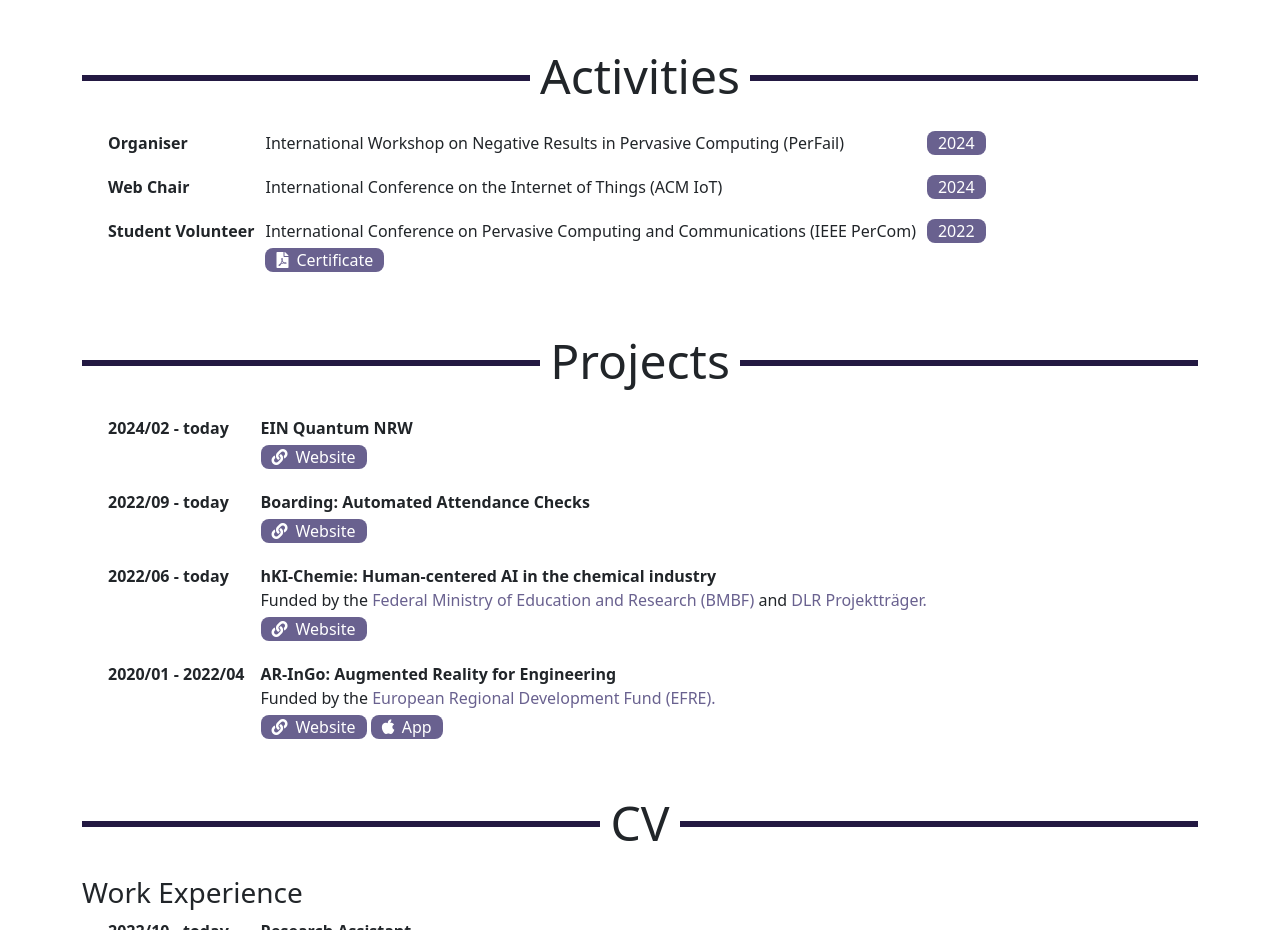
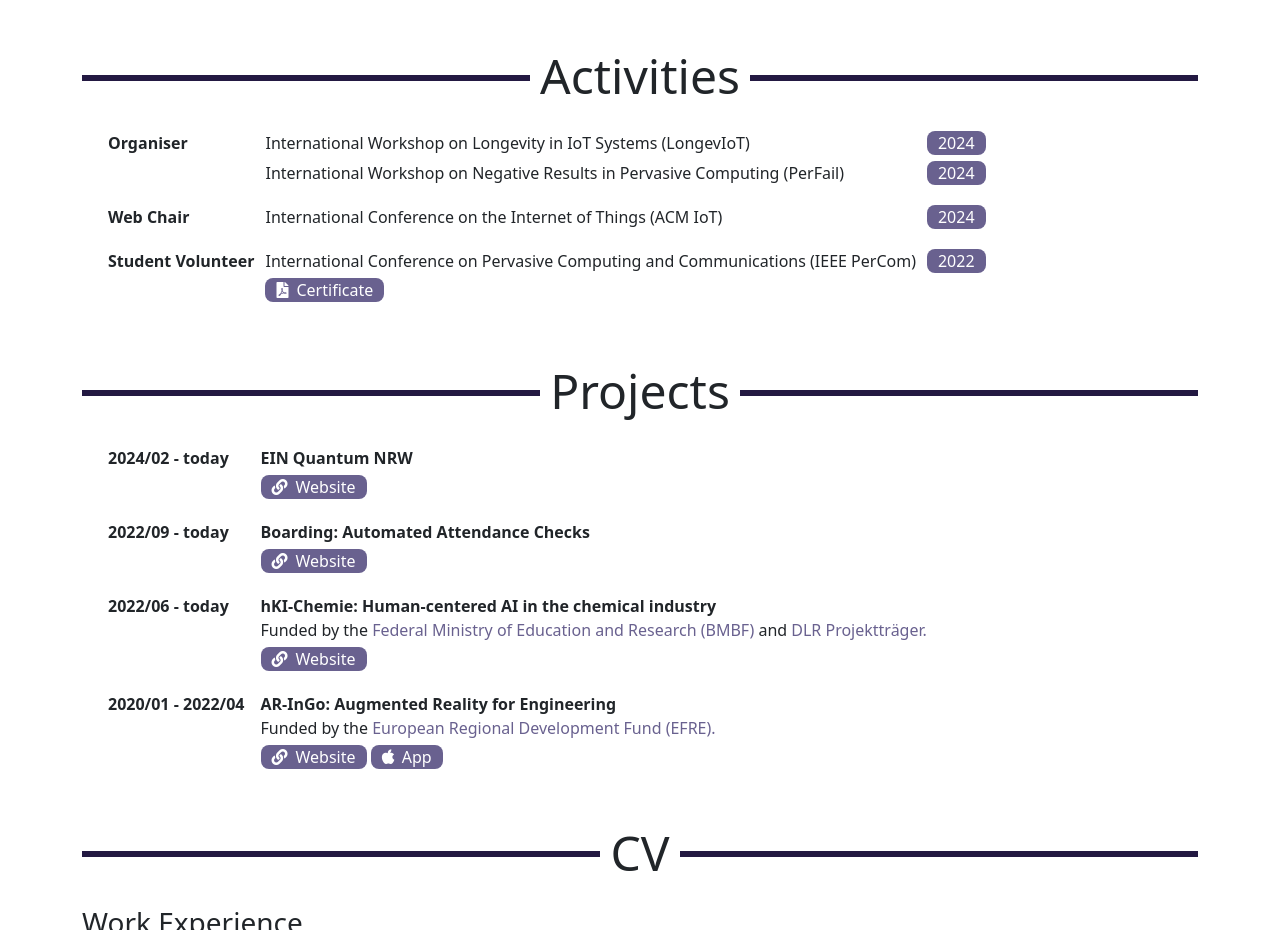
Before and after one commit to MalteJosten/maltejosten.github.io, a plain HTML site: page index.html in a window 1280 px wide. Shown: the part 1361-2291 px from the top of the page. Drawn offline with Linux system fonts and the light colour scheme; files whose address does not match are found by name.

Commit message:
Added LongevIoT 2024

```diff
--- a/index.html
+++ b/index.html
@@ -145,13 +145,13 @@
         <div class="container">
             <h2 class="section-header">Activities</h2>
             <table class="activity-table">
-<!--                 <tr>
+                <tr>
                     <td class="act-role">Organiser</td>
                     <td class="act-location">International Workshop on Longevity in IoT Systems (LongevIoT)</td>
-                    <td class="act-years"><a class="fa-chip year disabled-chip" href="#activities" target="_self">2024</a></td>
-                </tr> -->
+                    <td class="act-years"><a class="fa-chip year" href="https://longeviot.github.io/2024/" target="_blank">2024</a></td>
+                </tr>
                 <tr>
-                    <td class="act-role">Organiser</td>
+                    <td class="act-role"></td>
                     <td class="act-location">International Workshop on Negative Results in Pervasive Computing (PerFail)</td>
                     <td class="act-years"><a class="fa-chip year" href="https://perfail-workshop.github.io/2024/" target="_blank">2024</a></td>
                 </tr>
```
